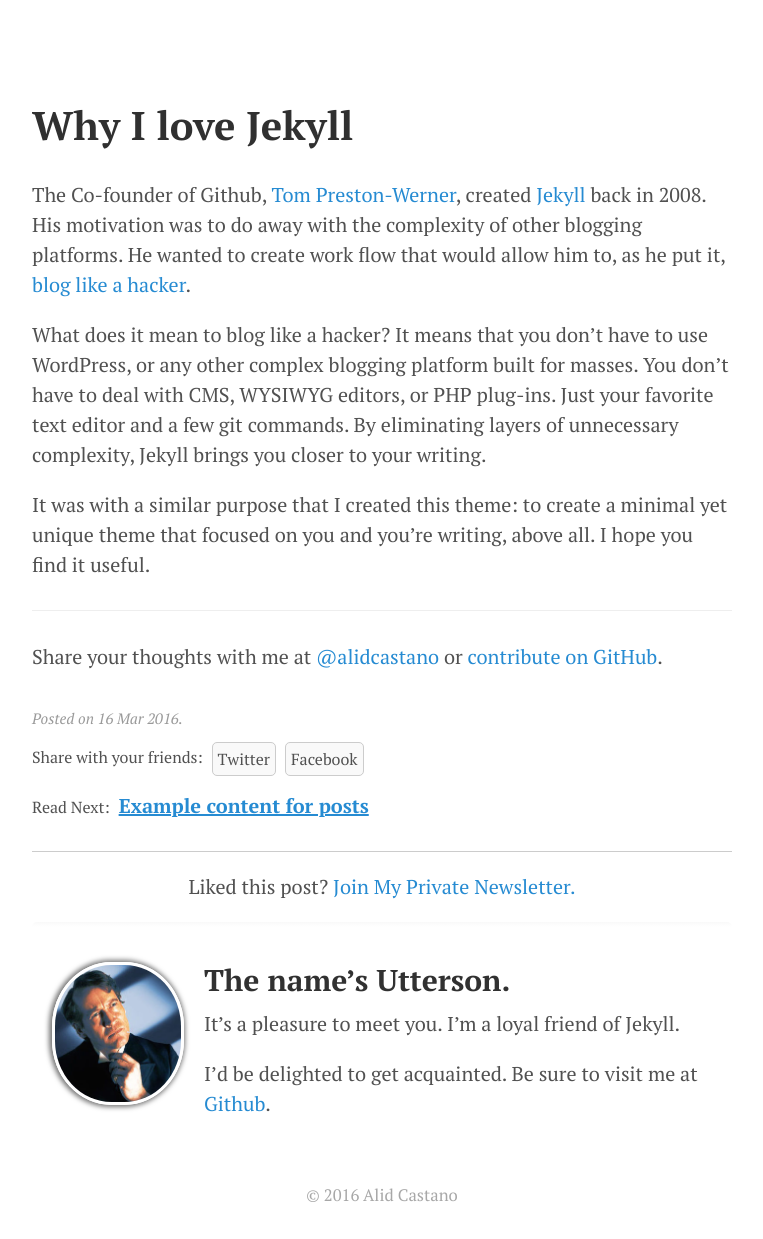
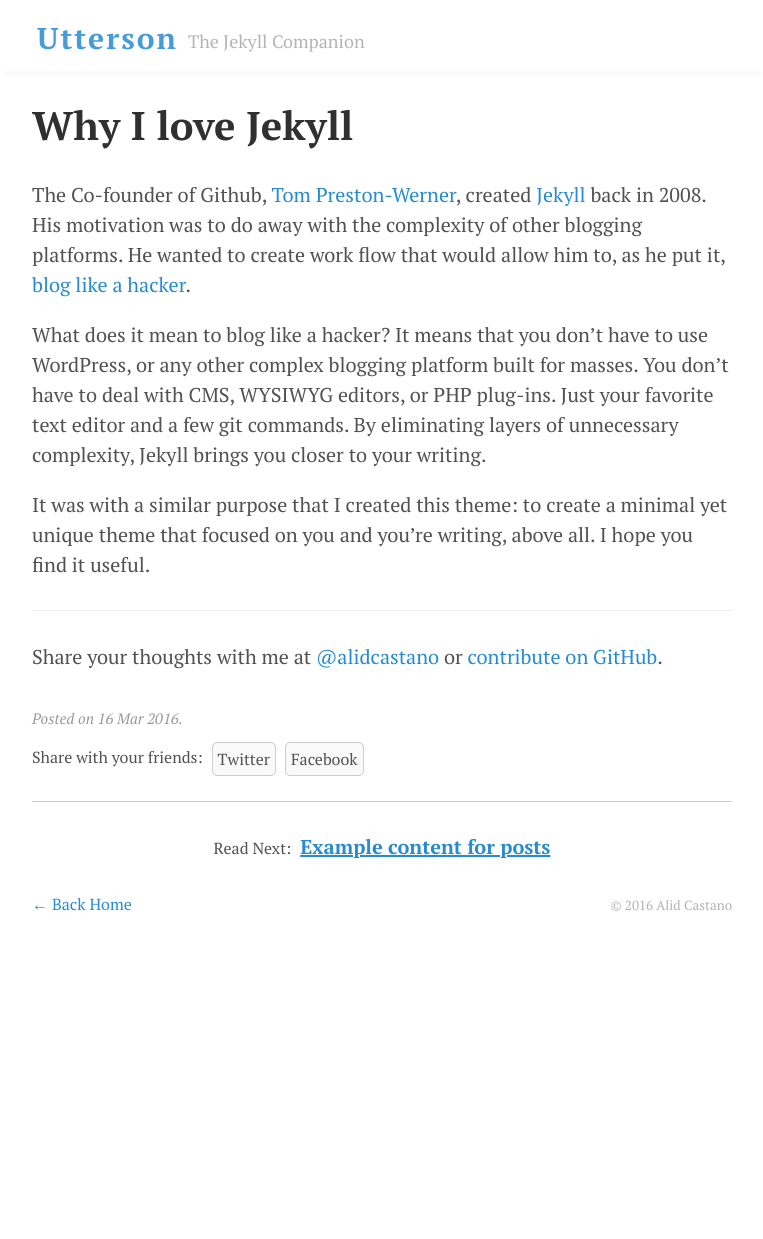
Before and after one commit to pakallis/pakallis.github.io, a Jekyll site: the page built from _posts/2016-03-16-I-love-Jekyll.md, in a window 1280 px wide. Shown: the whole page, without its empty margins (258-1021 px from the left). Built offline with Jekyll 4.4.1, drawn with Linux system fonts in a browser that asks for light colours; after the commit the page ends 956 px from its top, so only the background shows below that.

Commit message:
fixed glitch and decluttered footer

```diff
--- a/_includes/content/footer-mini-about.md
+++ /dev/null
@@ -1,6 +0,0 @@
-
-# The name's Utterson.
-
-It's a pleasure to meet you. I'm a loyal friend of Jekyll.
-
-I'd be delighted to get acquainted. Be sure to visit me at [Github](http://utterson.alidcastano.com/).
--- a/_includes/footer.html
+++ b/_includes/footer.html
@@ -1,17 +1,19 @@
 {% if page.footer != 'none' %}
 <footer class="site-footer fade-in" id="footer">
-  <p class="newsletter">Liked this post? <a href="#" id="trigger-form">
-  Join My Private Newsletter.</a></p>
+  <div class="read-next"> Read Next:
+    {% if page.previous.url %}
+    <a class="prev-post" href="{{page.previous.url}}">{{page.previous.title}}</a>
+    {% else if page.next.url %}
+    <a class="next-post" href="{{page.next.url}}">{{page.next.title}}</a>
+    {% else %}
+    {% endif %}
+  </div>
 
-  <div class="mini-about">
-    <img src="{{site.author.avatar}}" alt="my photo" class="avatar">
+  <a href="/" class="back-home">Back Home</a></p>
 
-    {% capture mini-bio %}{% include content/footer-mini-about.md %}{% endcapture %}
-    {{ mini-bio | markdownify }}
+  <div class="copyright">
+    <small> &copy; <time datetime="{{ site.time | date_to_xmlschema }}">{{ page.date | date: '%Y' }}</time> {{site.author.name}}</small>
   </div>
+
 </footer>
-
-<div class="copyright">
-  <small> &copy; <time datetime="{{ site.time | date_to_xmlschema }}">{{ page.date | date: '%Y' }}</time> {{site.author.name}}</small>
-</div>
 {% endif %}
--- a/_layouts/post.html
+++ b/_layouts/post.html
@@ -9,12 +9,4 @@
 
   {% include share-posts.html %}
 
-  <div class="read-next"> Read Next:
-    {% if page.previous.url %}
-    <a class="prev-post" href="{{page.previous.url}}">{{page.previous.title}}</a>
-    {% else if page.next.url %}
-    <a class="next-post" href="{{page.next.url}}">{{page.next.title}}</a>
-    {% else %}
-    {% endif %}
-  </div>
 </article>
--- a/_sass/_footer.scss
+++ b/_sass/_footer.scss
@@ -1,13 +1,30 @@
 .site-footer {
   margin-top: 1rem;
+  position: relative;
+  width: 100%;
+}
+
+
+.read-next {
   text-align: center;
+  font-size: .8rem;
+  border-top: 1px solid $border-color;
+  margin-top: .5rem;
+  padding-top: 1.5rem;
+  margin-bottom: 1.5rem;
 
+  a {
+    font-size: 1rem;
+    font-weight: bold;
+    text-decoration: underline;
+    margin-left: .25rem;
+   }
 
 }
 
 .newsletter {
-  border-top: 1px solid $border-color;
-  padding-top: 1rem;
+   text-align: center;
+   padding-bottom: .5rem;
 }
 
 .mini-about {
@@ -15,15 +32,26 @@
   @include border-radius(5px);
   text-align: left;
   padding: 1rem;
+  @include bp-large {
+    position: absolute;
+    left: -4%;
+    right: -4%;
+  }
 
-  h1 { font-size: 1.5rem; }
+  h2 {
+    padding-left: 1rem;
+  }
+  p {
+    padding-left: 23%;
+    vertical-align: top;
+  }
 
   .avatar {
-    max-width: 20%;
+    max-width: 18%;
     float: left;
-    margin-top: 1rem;
+    margin-top: .25rem;
     margin-right: 1rem;
-    vertical-align: middle;
+    vertical-align: top;
     @include border-radius(45%);
     border: 3px solid $img-border-color;
     @include box-shadow(-1px 0 5px 2px $img-shadow-color);
@@ -32,15 +60,32 @@
   a:visited {
     color: $base-link-color;
   }
+
+  .social-profiles {
+    margin-bottom: 2rem;
+    padding-left: 1rem;
+  }
 }
+
+.back-home {
+  float: left;
+  font-size: .8rem;
+  &:before {
+    content: "← "
+  }
+}
+
+.copyright {
+  float: right;
+  color: #9a9a9a;
+  font-size: .8rem;
+  opacity: .75;
+  margin-bottom: 2rem;
+
+}
+
 
 
 .fade-in {
   opacity: 1;
 }
-
-.copyright {
-  text-align: center;
-  opacity: .5;
-  margin-bottom: 1.5rem;
-}
--- a/_sass/_posts.scss
+++ b/_sass/_posts.scss
@@ -61,17 +61,3 @@
   }
 
 }
-
-.read-next {
-  padding-top: .5rem;
-  padding-bottom: .5rem;
-  font-size: .8rem;
-
-  a {
-    font-size: 1rem;
-    font-weight: bold;
-    text-decoration: underline;
-    margin-left: .25rem;
-   }
-
-}
--- a/_sass/core/_base.scss
+++ b/_sass/core/_base.scss
@@ -19,7 +19,7 @@
   font-size: $root-font-size;
   line-height: $root-line-height;
 
-  @include bp-medium {
+  @include bp-large {
     font-size: $large-font-size;
   }
 }
--- a/js/post-scroll-triggers.js
+++ b/js/post-scroll-triggers.js
@@ -17,7 +17,7 @@
       var windowBottom = $(window).scrollTop() + $(window).innerHeight();
 
       /* If the element is completely within bounds of the window, fade it in */
-      if ((objectBottom - 125) < windowBottom) { //object comes into view (scrolling down)
+      if ((objectBottom) < windowBottom) { //object comes into view (scrolling down)
 
         if ($(this).css("opacity")==0) {
           $(this).fadeTo(500,1);
```
